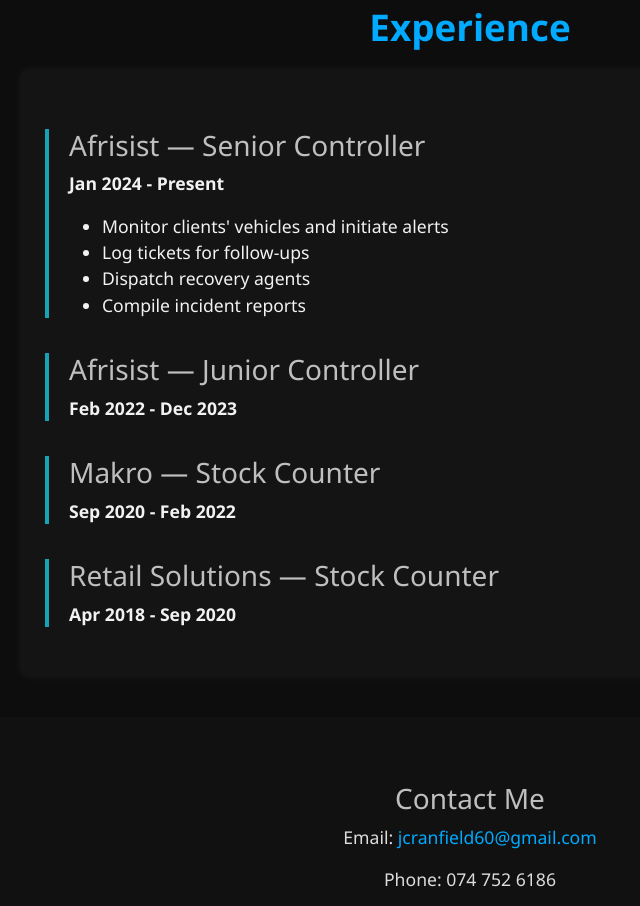
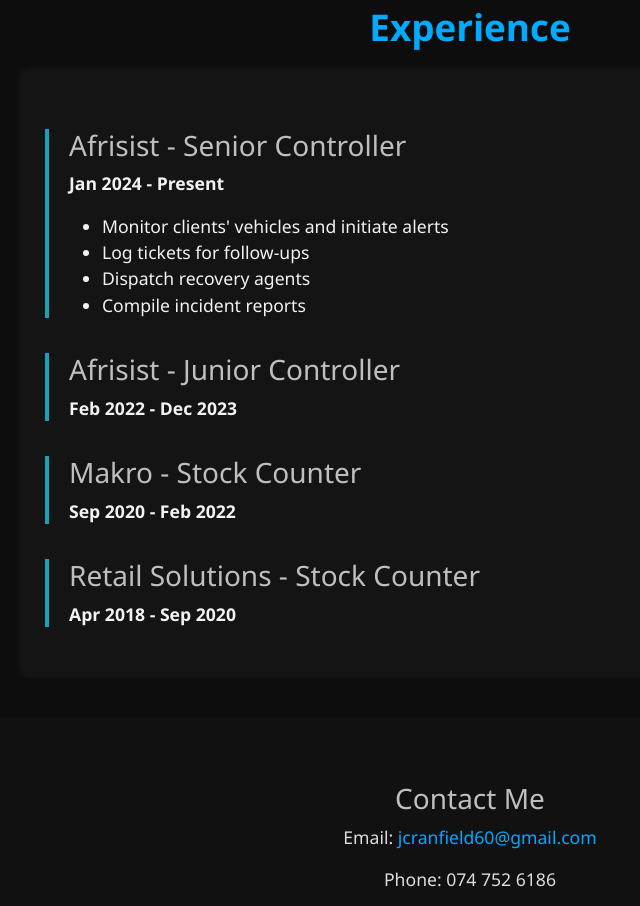
Before and after one commit to JosephCranfield/MyCV, a plain HTML site: page index.html in a window 1280 px wide. Shown: the part 1900-2806 px from the top of the page, without its empty margins (170-810 px from the left). Drawn offline with nearby package versions, Linux system fonts and the light colour scheme.

Commit message:
Update index.html

```diff
--- a/index.html
+++ b/index.html
@@ -82,7 +82,7 @@
     <h2 class="section-title">Experience</h2>
     <div class="content-section">
       <div class="experience-item">
-        <h3>Afrisist — Senior Controller</h3>
+        <h3>Afrisist - Senior Controller</h3>
         <p><strong>Jan 2024 - Present</strong></p>
         <ul>
           <li>Monitor clients' vehicles and initiate alerts</li>
@@ -93,17 +93,17 @@
       </div>
 
       <div class="experience-item">
-        <h3>Afrisist — Junior Controller</h3>
+        <h3>Afrisist - Junior Controller</h3>
         <p><strong>Feb 2022 - Dec 2023</strong></p>
       </div>
 
       <div class="experience-item">
-        <h3>Makro — Stock Counter</h3>
+        <h3>Makro - Stock Counter</h3>
         <p><strong>Sep 2020 - Feb 2022</strong></p>
       </div>
 
       <div class="experience-item">
-        <h3>Retail Solutions — Stock Counter</h3>
+        <h3>Retail Solutions - Stock Counter</h3>
         <p><strong>Apr 2018 - Sep 2020</strong></p>
       </div>
     </div>
```
